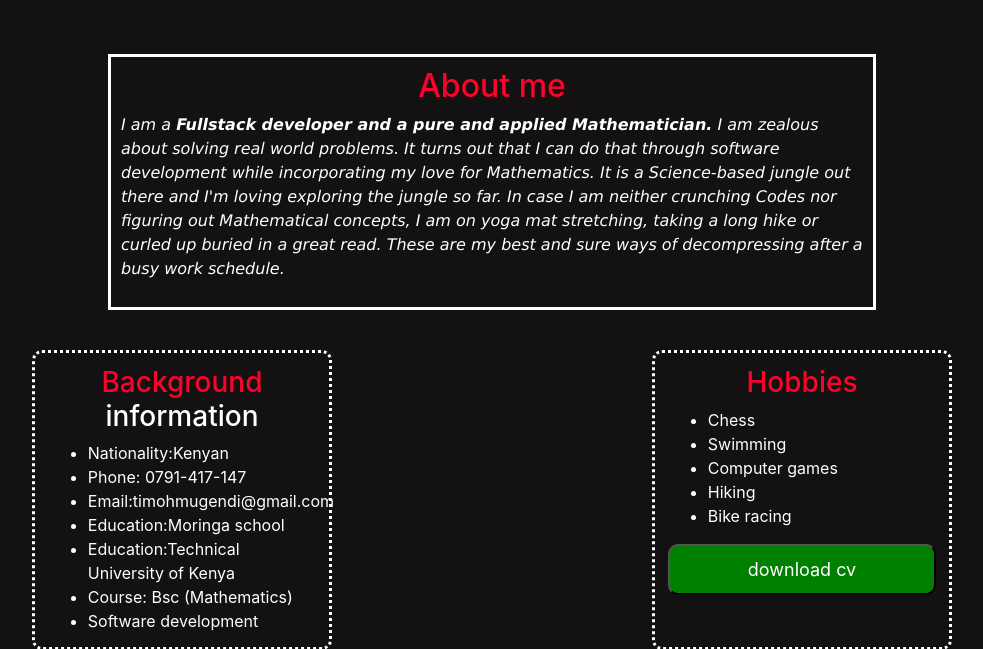
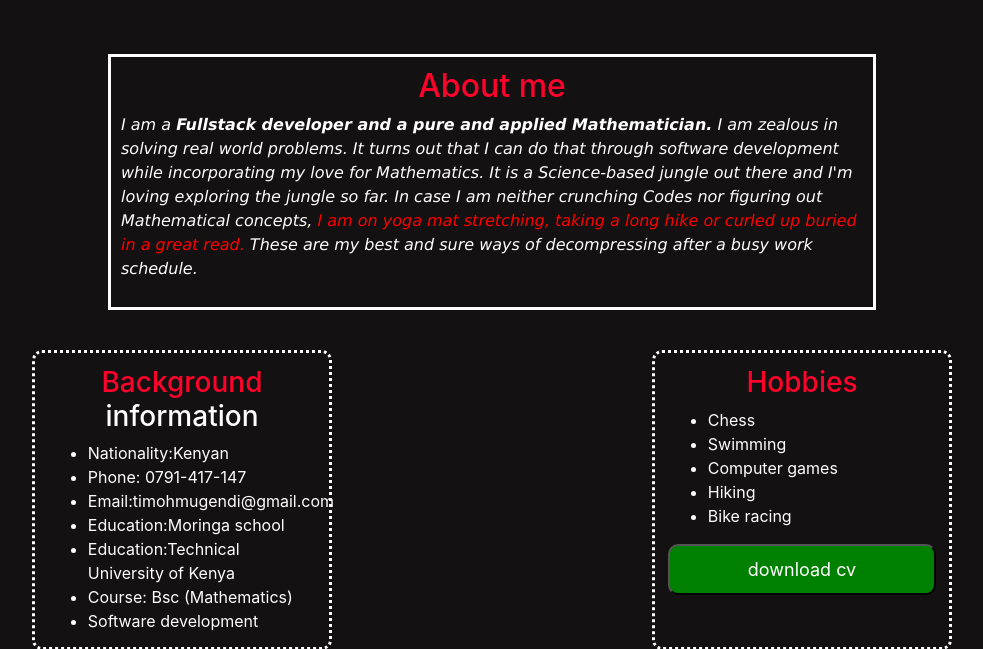
Before and after one commit to Timoh97/MyPortfolio, a Django app: page /biodata in a window 1280 px wide. Shown: the part 567-1216 px from the top of the page, without its empty margins (148-1131 px from the left). Run offline with Django 3.2, Linux system fonts and the light colour scheme; some libraries are stand-ins or nearby versions.

Commit message:
push to heroku

```diff
--- a/application/templates/biodata.html
+++ b/application/templates/biodata.html
@@ -39,13 +39,13 @@
         <h2 class="text-center">About me</h2>
         <p style="font-family: Verdana, Geneva, Tahoma, sans-serif; font-style: oblique;">I am a <strong>Fullstack developer and a pure and applied Mathematician.</strong>
 
-            I am zealous about solving real world problems.
+            I am zealous in solving real world problems.
             It turns out that I can do that through software development while incorporating my love for Mathematics.
 
             It is a Science-based jungle out there and I'm loving exploring the jungle so far.
 
             In case I am neither <em>crunching Codes</em> nor figuring out <em>Mathematical concepts,</em>
-             I am on yoga mat stretching, taking a long hike or curled up buried in a great read.
+             <span style="color: red;">I am on yoga mat stretching, taking a long hike or curled up buried in a great read.</span>
             These are my best and sure ways of decompressing after a busy work schedule.</p>
        </div>
 </div>
--- a/application/urls.py
+++ b/application/urls.py
@@ -8,4 +8,6 @@ path('',views.index, name='index'),
 path('biodata',views.biodata, name='biodata'),
 path('accounts/profile/', views.index, name='index'),
 path('project',views.project, name='project'),
+
+
 ]
```
